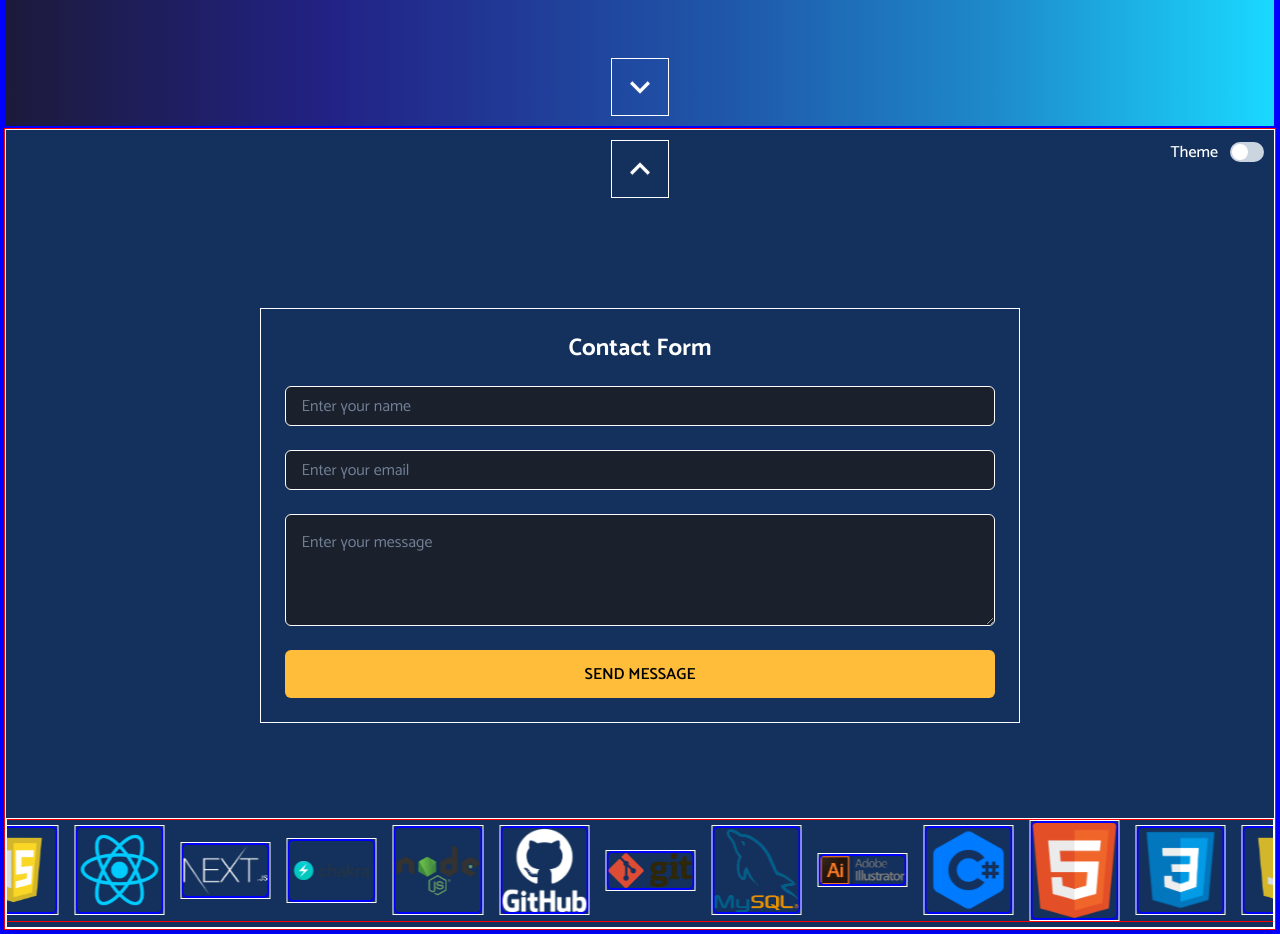
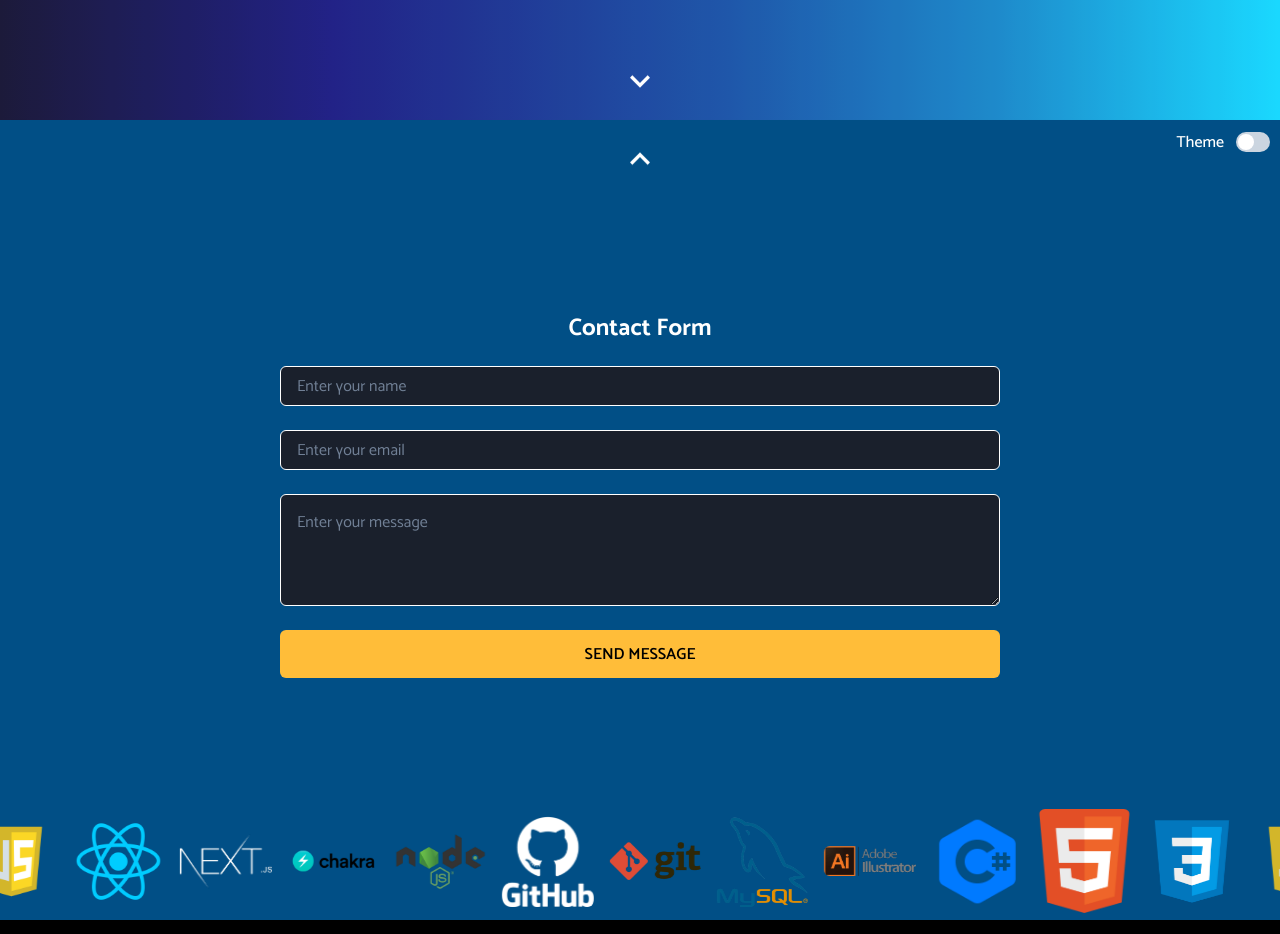
Before and after one commit to alyersin/ersinali.homepage-portfolio, a Next.js app: page / in a window 1280 px wide. Shown: the part 1480-2414 px from the top of the page. Built offline with nearby package versions, Linux system fonts and the light colour scheme.

Commit message:
16-12 15:20

```diff
--- a/src/app/globals.css
+++ b/src/app/globals.css
@@ -105,13 +105,13 @@ a {
 }
 
 .borderAll {
-  border: 1px solid white;
+  /* border: 1px solid white; */
 }
 .borderAllBlue {
-  border: 2px solid blue;
+  /* border: 2px solid blue; */
 }
 .borderAllRed {
-  border: 1px solid red;
+  /* border: 1px solid red; */
 }
 
 .header-fonts {
--- a/src/components/AccordionCards/AccordionCards.jsx
+++ b/src/components/AccordionCards/AccordionCards.jsx
@@ -251,6 +251,7 @@ export default function AccordionCards() {
               }}
             >
               <Image
+                borderRadius={6}
                 src={card.backImage}
                 alt={`${card.title} - Back`}
                 width="100%"
--- a/src/components/Carousel/Carousel.jsx
+++ b/src/components/Carousel/Carousel.jsx
@@ -2,6 +2,7 @@
 import { Box, HStack, Image } from "@chakra-ui/react";
 import { keyframes } from "@emotion/react";
 
+// Define the scroll animation
 const scroll = keyframes`
   0% { transform: translateX(0); }
   100% { transform: translateX(-50%); }
@@ -38,8 +39,8 @@ export default function Carousel({ items = [] }) {
               className="borderAllBlue"
               src={item.src}
               alt={item.alt}
-              width={{ base: "160px", sm: "180px", md: "220px", lg: "260px" }}
-              height="auto"
+              width={{ base: "160px", sm: "180px", md: "220px", lg: "260px" }} // Wider images
+              height="auto" // Maintain proportional height
               objectFit="contain"
               borderRadius="md"
               draggable="false"
--- a/src/components/Main/Contact/Contact.jsx
+++ b/src/components/Main/Contact/Contact.jsx
@@ -96,7 +96,7 @@ export default function ContactForm({ secondPageRef }) {
       maxWidth="1280px"
       width="100%"
       mx="auto"
-      bgColor={isDark ? "#1A202C" : "#13315c"}
+      bgColor={isDark ? "#1A202C" : "#014f86"}
       color={isDark ? "white" : "primary.500"}
       display="flex"
       flexDirection="column"
@@ -105,12 +105,10 @@ export default function ContactForm({ secondPageRef }) {
       padding={{ base: "4", md: "0" }}
       position="relative"
     >
-      {/* Toggle Switch */}
       <Box position="absolute" top="10px" right="10px">
         <ToggleSwitch onChange={handleToggle} />
       </Box>
 
-      {/* Arrow Scroll Up */}
       <Box margin="auto" mt="10px">
         <ArrowScrollUp firstPageRef={secondPageRef} />
       </Box>
@@ -119,7 +117,6 @@ export default function ContactForm({ secondPageRef }) {
       <Box
         className="borderAll"
         width={{ base: "100%", md: "60%" }}
-        // marginTop="40px"
         margin="auto"
         padding={{ base: "4", md: "6" }}
       >
@@ -218,7 +215,7 @@ export default function ContactForm({ secondPageRef }) {
       </Box>
 
       {/* SKILLS */}
-      <Box id="skills" mt={10}>
+      <Box id="skills" mt={14}>
         <Box>
           <Carousel items={images} />
         </Box>
--- a/src/components/Main/UnderSection/UnderSection.jsx
+++ b/src/components/Main/UnderSection/UnderSection.jsx
@@ -1,4 +1,4 @@
-import { Box, useColorMode } from "@chakra-ui/react";
+import { Box } from "@chakra-ui/react";
 import { keyframes } from "@emotion/react";
 import React, { useState } from "react";
 import ArrowScrollUp from "@/components/ArrowScroll/ArrowScrollUp";
@@ -9,16 +9,17 @@ import ToggleSwitch from "@/components/ToggleSwitch/ToggleSwitch";
 export default function UnderSection({ firstPageRef, thirdPageRef }) {
   const [isGradientReversed, setIsGradientReversed] = useState(false);
   const [animationKey, setAnimationKey] = useState(0);
+  const [isDirectionLeft, setIsDirectionLeft] = useState(true);
 
-  // WAVE ANIMATION
   const waveAnimation = keyframes`
-    0% { transform: translateX(100%); }
+    0% { transform: translateX(${isDirectionLeft ? "100%" : "-100%"}); }
     50% { transform: translateX(0); }
     100% { transform: translateX(0); }
   `;
 
   const handleToggle = () => {
     setIsGradientReversed((prev) => !prev);
+    setIsDirectionLeft((prev) => !prev);
     setAnimationKey((prev) => prev + 1);
   };
 
```
Also changed, not shown: public/assets/chakraUI.png.
